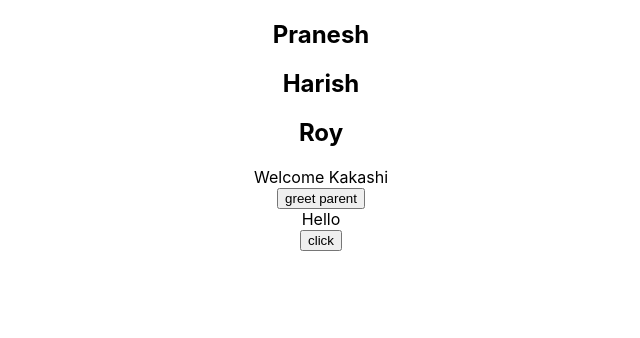
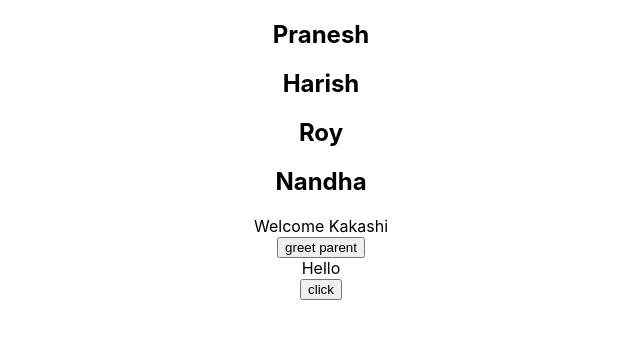
Before and after one commit to Praneshwar24/dxcreactapp, a React (Create React App) app: page / in a window 1280 px wide. Shown: the top 338 px of the page, without its empty margins (319-959 px from the left). Built offline with nearby package versions, Linux system fonts and the light colour scheme.

Commit message:
list using map

```diff
--- a/src/components/NameList.js
+++ b/src/components/NameList.js
@@ -1,12 +1,15 @@
 import React from 'react'
 
 export default function NameList() {
-    const names = ['Pranesh', 'Harish', 'Roy']
+    const names = ['Pranesh', 'Harish', 'Roy', 'Nandha']
     return (
         <div>
-            <h2>{names[0]}</h2>
+            {/* <h2>{names[0]}</h2>
             <h2>{names[1]}</h2>
-            <h2>{names[2]}</h2>
+            <h2>{names[2]}</h2> */}
+            {
+                names.map(name => <h2>{name}</h2>)
+            }
         </div>
     )
 }
```
